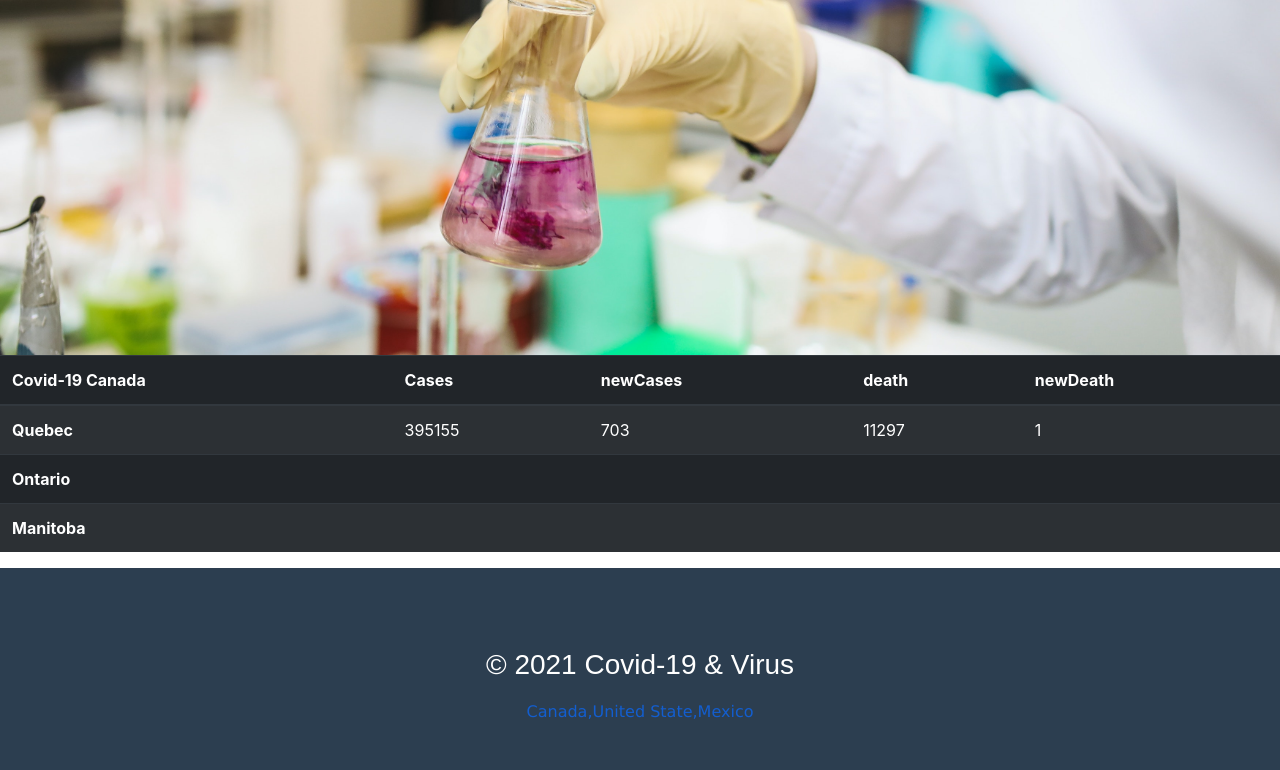
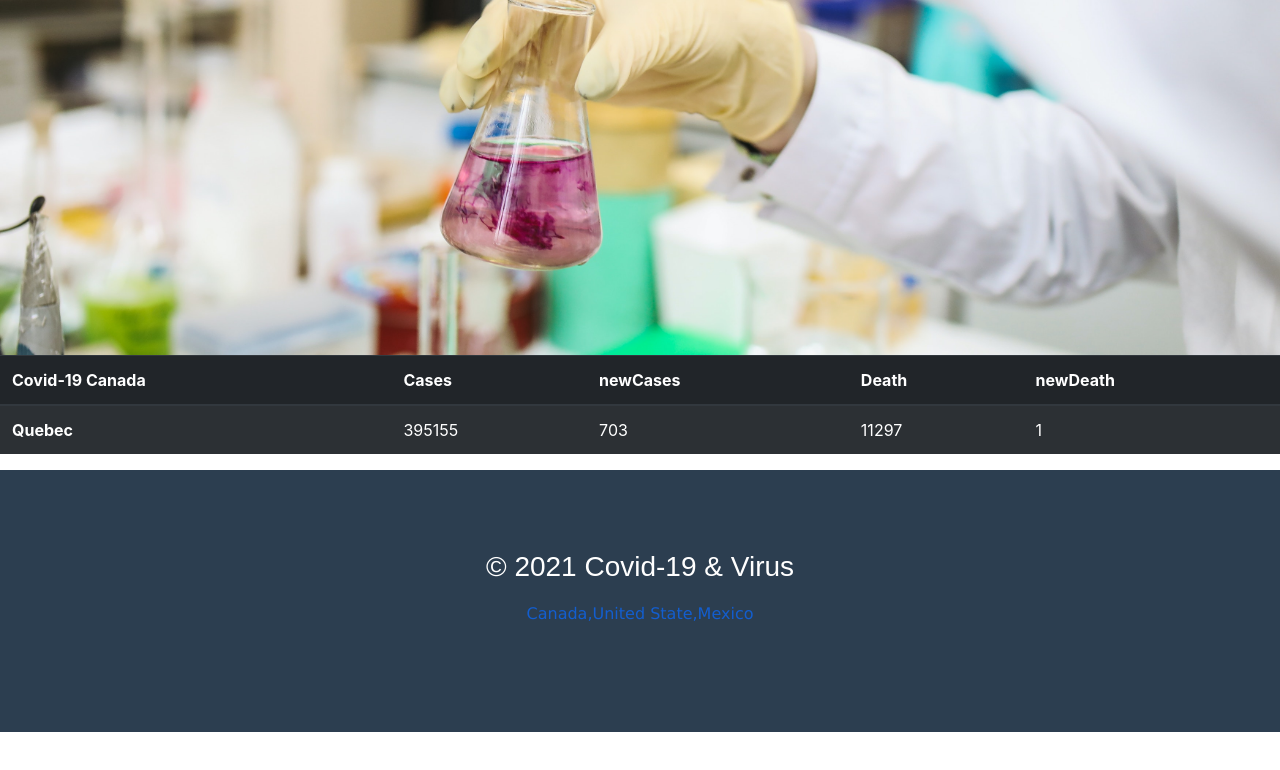
Before and after one commit to drjoeycadieux/covid-virus, a plain HTML site: page index.html in a window 1280 px wide. Shown: the part 1045-1815 px from the top of the page. After the commit the page ends 1777 px from the top, so only its background shows below. Drawn offline with nearby package versions, Linux system fonts and the light colour scheme.

Commit message:
Data covid-19

```diff
--- a/index.html
+++ b/index.html
@@ -35,27 +35,13 @@
 				<th scope="col">Covid-19 Canada</th>
 				<th scope="col">Cases</th>
 				<th scope="col">newCases</th>
-				<th scope="col">death</th>
+				<th scope="col">Death</th>
 				<th scope="col">newDeath</th>
 			</tr>
 		</thead>
 		<tbody>
 			<tr>
-				<th id="date" scope="row">Quebec</th>
-				<td id="cases"></td>
-				<td id="newCases"></td>
-				<td id="death"></td>
-				<td id="newDeath"></td>
-			</tr>
-			<tr>
-				<th scope="row">Ontario</th>
-				<td id="cases"></td>
-				<td id="newCases"></td>
-				<td id="death"></td>
-				<td id="newDeath"></td>
-			</tr>
-			<tr>
-				<th scope="row">Manitoba</th>
+				<th scope="row">Quebec</th>
 				<td id="cases"></td>
 				<td id="newCases"></td>
 				<td id="death"></td>
```
Also changed, not shown: module/index.js (+0 -13 lines).
